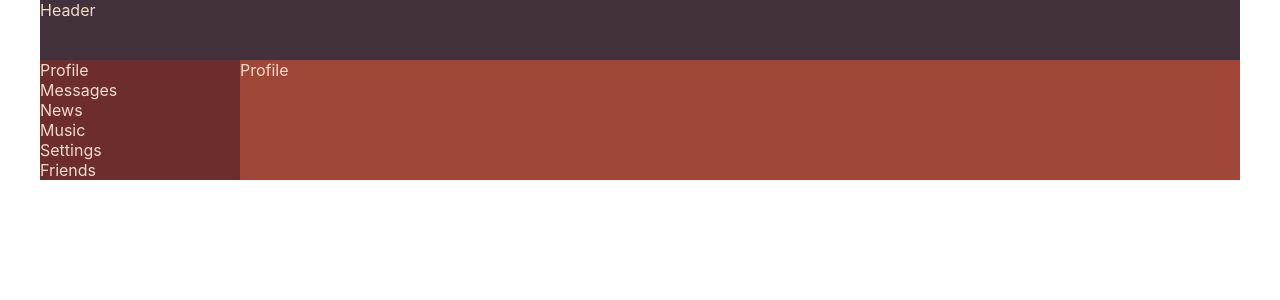
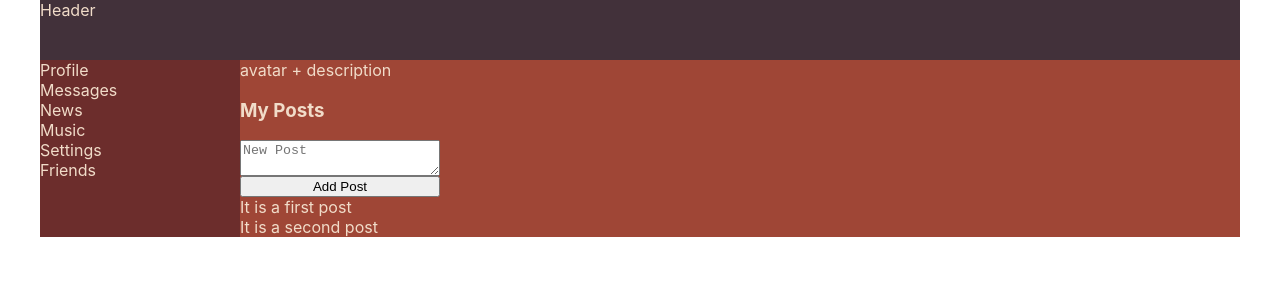
Before and after one commit to MihaDarin/my-first-react, a React (Create React App) app: page /profile in a window 1280 px wide. Shown: the top 300 px of the page. Built offline with nearby package versions, Linux system fonts and the light colour scheme.

Commit message:
добавлены компоненты для постов и инфо профиля, прокинуты пропсы для постов

```diff
--- a/src/App.js
+++ b/src/App.js
@@ -4,13 +4,22 @@ import Sidebar from "./components/Sidebar/Sidebar";
 import Profile from "./components/Profile/Profile";
 import Messages from "./components/Messages/Messages";
 import { Route, Routes } from "react-router-dom";
-function App() {
+function App(props) {
   return (
     <div className="app-wrapper">
       <Header />
       <Sidebar />
       <Routes>
-        <Route path="/profile" element={<Profile />} />
+        <Route
+          path="/profile"
+          element={
+            <Profile
+              state={props.state.profilePage}
+              addPost={props.addPost}
+              updateNewPostText={props.updateNewPostText}
+            />
+          }
+        />
         <Route path="/messages" element={<Messages />} />
         {/* <News />
       <Music />
--- /dev/null
+++ b/src/components/Profile/Posts/Post/Post.js
@@ -0,0 +1,11 @@
+import React from "react";
+
+const Post = (props) => {
+  return (
+    <div>
+      <div>{props.text}</div>
+    </div>
+  );
+};
+
+export default Post;
--- /dev/null
+++ b/src/components/Profile/Posts/Posts.js
@@ -0,0 +1,36 @@
+import React from "react";
+import Post from "./Post/Post";
+import style from "./Posts.module.css";
+
+const Posts = (props) => {
+  const posts = props.state.postsData.map((post) => {
+    return <Post id={post.id} text={post.text} />;
+  });
+
+  let newPost = React.createRef();
+
+  const addPost = () => {
+    props.addPost();
+  };
+
+  const changePostText = () => {
+    let text = newPost.current.value;
+    props.updateNewPostText(text);
+  };
+
+  return (
+    <div className={style.pageContent}>
+      <h3>My Posts</h3>
+      <textarea
+        placeholder="New Post"
+        ref={newPost}
+        onChange={changePostText}
+        value={props.state.newPostText}
+      />
+      <button onClick={addPost}>Add Post</button>
+      {posts}
+    </div>
+  );
+};
+
+export default Posts;
--- /dev/null
+++ b/src/components/Profile/Posts/Posts.module.css
@@ -0,0 +1,5 @@
+.pageContent {
+  display: flex;
+  flex-direction: column;
+  width: 200px;
+}
--- a/src/components/Profile/Profile.js
+++ b/src/components/Profile/Profile.js
@@ -1,7 +1,17 @@
 import React from "react";
 import style from "./Profile.module.css";
-const Profile = () => {
-  return <div className={style.content}>Profile</div>;
+import ProfileInfo from "./ProfileInfo/ProfileInfo";
+import Posts from "./Posts/Posts";
+const Profile = (props) => {
+  return (
+    <div className={style.content}>
+      <ProfileInfo />
+      <Posts
+        state={props.state}
+        addPost={props.addPost}
+        updateNewPostText={props.updateNewPostText}
+      />
+    </div>
+  );
 };
-
 export default Profile;
--- /dev/null
+++ b/src/components/Profile/ProfileInfo/ProfileInfo.js
@@ -0,0 +1,6 @@
+import React from "react";
+
+const ProfileInfo = () => {
+  return <div>avatar + description</div>;
+};
+export default ProfileInfo;
```
Also changed, not shown: src/components/Profile/Posts/Post/Post.module.css (added), src/components/Profile/ProfileInfo/ProfileInfo.module.css (added).
